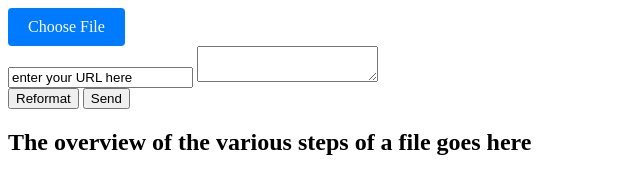
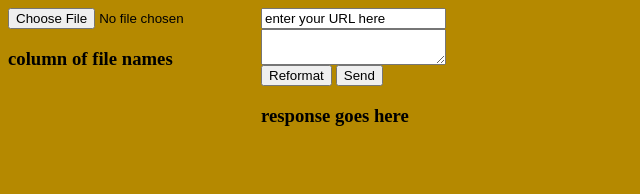
Before and after one commit to sparrow-client/sparrow, an Electron app: page frontend/index.html in a window 800 px wide. Shown: the whole page, without its empty margins (0-640 px from the left). Drawn offline with Linux system fonts and the light colour scheme.

Commit message:
made some progress setting up the UI

```diff
--- a/frontend/component/navigation-pane.js
+++ b/frontend/component/navigation-pane.js
@@ -1,14 +1,33 @@
 class NavigationPane {
   #mainPaneRef;
+  #loadedFileListDOM;
   #files = [];
   constructor(mainPane) {
     this.#mainPaneRef = mainPane;
+    this.#loadedFileListDOM = document.getElementById('loaded-file-list');
 
   }
 
   loadAndSelectFile(file) {
     this.#files.push(file);
     this.#mainPaneRef.display(file);
+
+    const loadedFileEntry = document.createElement('button');
+    loadedFileEntry.dataset.filename = file.name;
+    loadedFileEntry.className = 'loaded-file';
+    loadedFileEntry.textContent = file.name;
+    loadedFileEntry.addEventListener('click', () => { this.#mainPaneRef.display(file); })
+
+    console.log(`#${file.name}`);
+    const existingFileEntry = this.#loadedFileListDOM.querySelector(`[data-filename='${file.name}']`);
+    console.log(existingFileEntry);
+
+    if (existingFileEntry != null) {
+      window.alert('found duplicate entry, replacing existing entry with new one');
+      this.#loadedFileListDOM.replaceChild(loadedFileEntry, existingFileEntry);
+    } else {
+      this.#loadedFileListDOM.appendChild(loadedFileEntry);
+    }
   }
 }
 
--- a/frontend/index.html
+++ b/frontend/index.html
@@ -17,20 +17,27 @@
   <body>
     <div id="navigation-panel">
       <input type="file" class="action system-io" id="file-load-btn" accept=".json"></input>
-      <label for="file-load-btn" class="file-label">
-        Choose File
-      </label>
+      <!-- <label for="file-load-btn" class="file-label"> -->
+      <!--   Choose File -->
+      <!-- </label> -->
+      <div id="loaded-file-list" class="list">
+        <h3>column of file names</h3>
+      </div>
     </div>
     <div id="editing-panel">
       <div id="editing-pane">
-        <input type="text" value="enter your URL here" id="urlInput"/>
+        <input type="text" value="enter your URL here" id="url-input"/>
         <textarea id="editing-textarea"></textarea >
+        <div id="editor-buttons">
+          <button id="reformat-btn">Reformat</button>
+          <button id="send">Send</button>
+        </div>
+        <div id="response-panel">
+          <h3>response goes here</h3>
+        </div>
       </div>
-      <button id="reformat-btn">Reformat</button>
-      <button id="send">Send</button>
-    </div>
-    <div id="navigation-panel">
-      <h2>The overview of the various steps of a file goes here</h2>
+      <div id="structure-pane">
+      </div>
     </div>
   </body>
   <script type="module" src="./renderer.js"></script>
--- a/frontend/renderer.js
+++ b/frontend/renderer.js
@@ -1,11 +1,12 @@
-import {NavigationPane} from "./component/navigation-pane.js";
-import { MainPane } from "./component/main-pane.js";
-import { configureHtmlJsInterface } from "./component/html-adapter.js";
+import {NavigationPane} from './component/navigation-pane.js';
+import { MainPane } from './component/main-pane.js';
+import { configureHtmlJsInterface } from './component/html-adapter.js';
 
 const mainPane = new MainPane(
   {
-    textArea: document.getElementById("editing-textarea"),
-    urlInput: document.getElementById("urlInput")
+    textArea: document.getElementById('editing-textarea'),
+    urlInput: document.getElementById('url-input'),
+    structurePane: document.getElementById('structure-pane')
   });
 
 const navigationPane = new NavigationPane(mainPane);
--- a/frontend/styles.css
+++ b/frontend/styles.css
@@ -1,16 +1,21 @@
-#file-load-btn {
-  display: none;
+body {
+  background-color: #b58900;
 }
 
-.file-label {
-  cursor: pointer;
-  padding: 10px 20px;
-  background: #007bff;
-  color: white;
-  border-radius: 4px;
-  display: inline-block;
+body {
+  display: flex;
 }
 
-.file-label:hover {
-  background: #0056b3;
+#editing-panel {
+  display: flex;
 }
+
+#editing-pane {
+  display: flex;
+  flex-direction: column;
+}
+
+.list {
+  display: flex;
+  flex-direction: column;
+}
```
